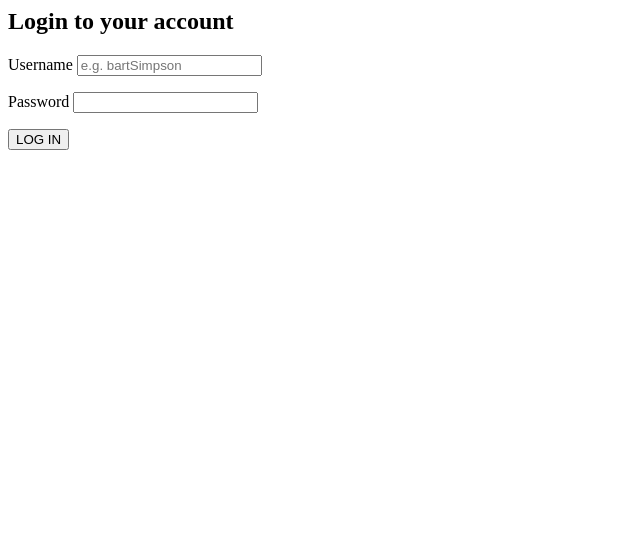
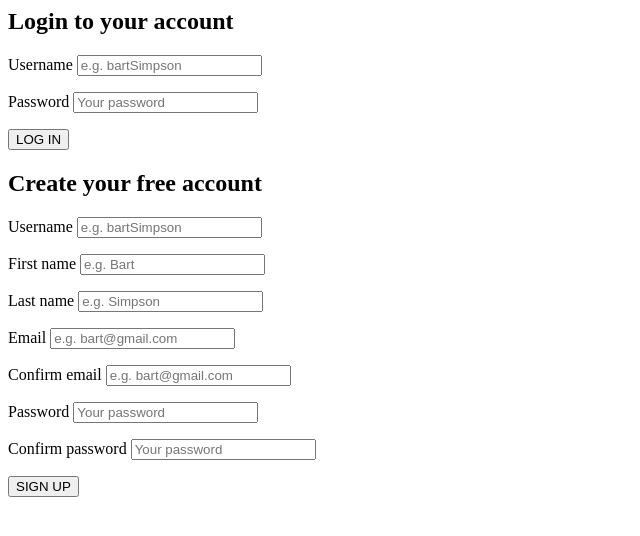
Before and after one commit to edetchi/slotify, a PHP site: page /register.php in a window 1280 px wide. Shown: the top 536 px of the page, without its empty margins (0-640 px from the left). Run offline with PHP 8.4, Linux system fonts and the light colour scheme.

Commit message:
1-5 フォーム入力値にサニタイズを実施

```diff
--- a/register.php
+++ b/register.php
@@ -1,3 +1,51 @@
+<?php
+
+function sanitizeFormPassword($inputText) {
+	$inputText = strip_tags($inputText);
+	return $inputText;
+}
+
+function sanitizeFormUsername($inputText) {
+	$inputText = strip_tags($inputText);
+	$inputText = str_replace(" ", "", $inputText);
+	return $inputText;
+}
+
+function sanitizeFormString($inputText) {
+	$inputText = strip_tags($inputText);
+	$inputText = str_replace(" ", "", $inputText);
+	$inputText = ucfirst(strtolower($inputText));
+	return $inputText;
+}
+
+if(isset($_POST['loginButton'])) {
+	//Login button was pressed
+
+}
+
+if(isset($_POST['registerButton'])) {
+	//Register button was pressed
+	$username = sanitizeFormUsername($_POST['username']);
+
+	$firstName = sanitizeFormString($_POST['firstName']);
+
+	$lastName = sanitizeFormString($_POST['lastName']);
+
+	$email = sanitizeFormString($_POST['email']);
+
+	$email2 = sanitizeFormString($_POST['email2']);
+
+	$password = sanitizeFormPassword($_POST['password']);
+
+	$password2 = sanitizeFormPassword($_POST['password2']);
+
+}
+
+
+?>
+
+
+
 <html>
 <head>
 	<title>Welcome to Slotify!</title>
@@ -13,12 +61,57 @@
 			</p>
 			<p>
 				<label for="loginPassword">Password</label>
-                <input id="loginPassword" name="loginPassword" type="password" required>
+				<input id="loginPassword" name="loginPassword" type="password" placeholder="Your password" required>
 			</p>
 
 			<button type="submit" name="loginButton">LOG IN</button>
 
 		</form>
+
+
+
+		<form id="registerForm" action="register.php" method="POST">
+			<h2>Create your free account</h2>
+			<p>
+				<label for="username">Username</label>
+				<input id="username" name="username" type="text" placeholder="e.g. bartSimpson" required>
+			</p>
+
+			<p>
+				<label for="firstName">First name</label>
+				<input id="firstName" name="firstName" type="text" placeholder="e.g. Bart" required>
+			</p>
+
+			<p>
+				<label for="lastName">Last name</label>
+				<input id="lastName" name="lastName" type="text" placeholder="e.g. Simpson" required>
+			</p>
+
+			<p>
+				<label for="email">Email</label>
+				<input id="email" name="email" type="email" placeholder="e.g. bart@gmail.com" required>
+			</p>
+
+			<p>
+				<label for="email2">Confirm email</label>
+				<input id="email2" name="email2" type="email" placeholder="e.g. bart@gmail.com" required>
+			</p>
+
+			<p>
+				<label for="password">Password</label>
+				<input id="password" name="password" type="password" placeholder="Your password" required>
+			</p>
+
+			<p>
+				<label for="password2">Confirm password</label>
+				<input id="password2" name="password2" type="password" placeholder="Your password" required>
+			</p>
+
+			<button type="submit" name="registerButton">SIGN UP</button>
+
+		</form>
+
+
 	</div>
 
 </body>
```
Lines whose indentation alone changed are shown as unchanged.
